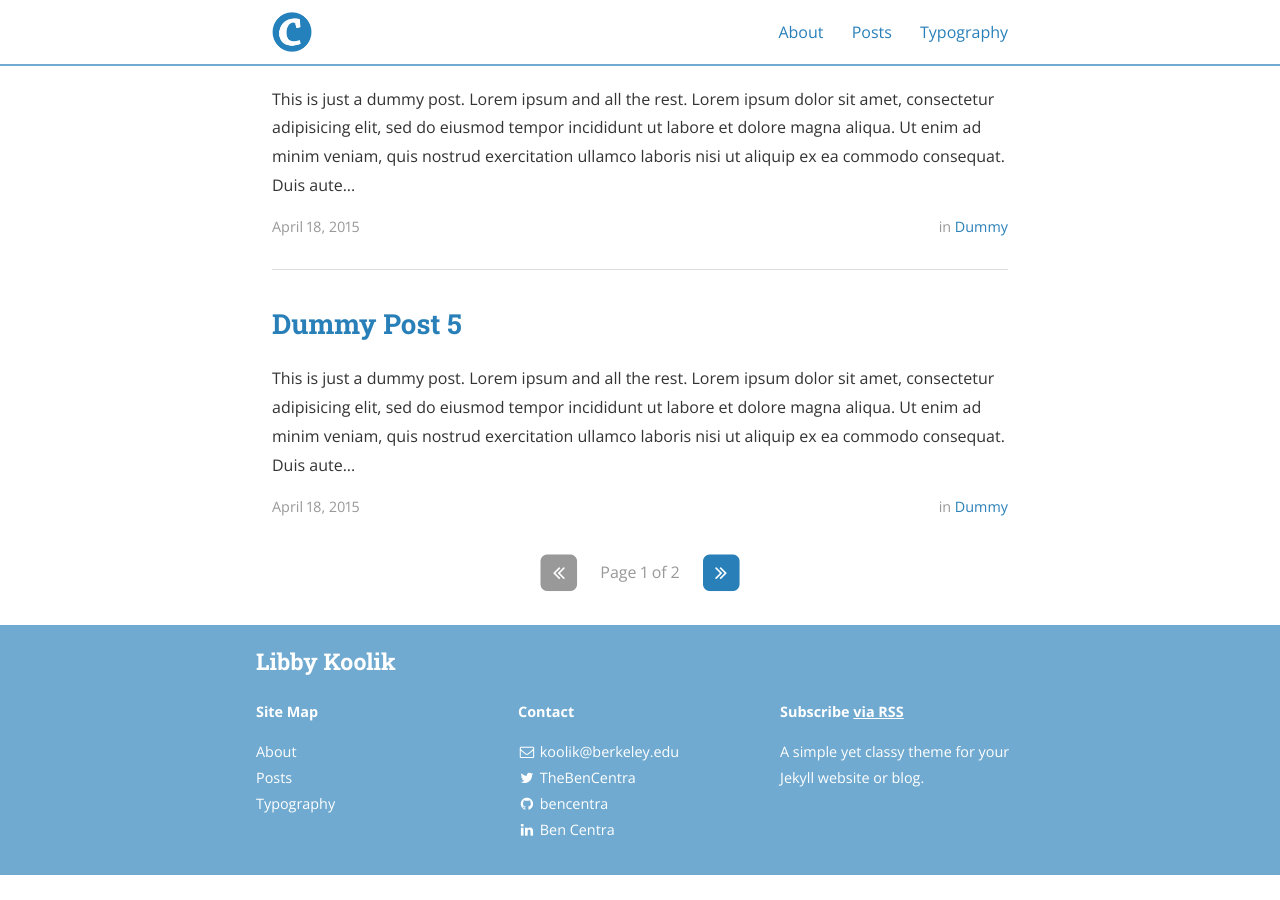
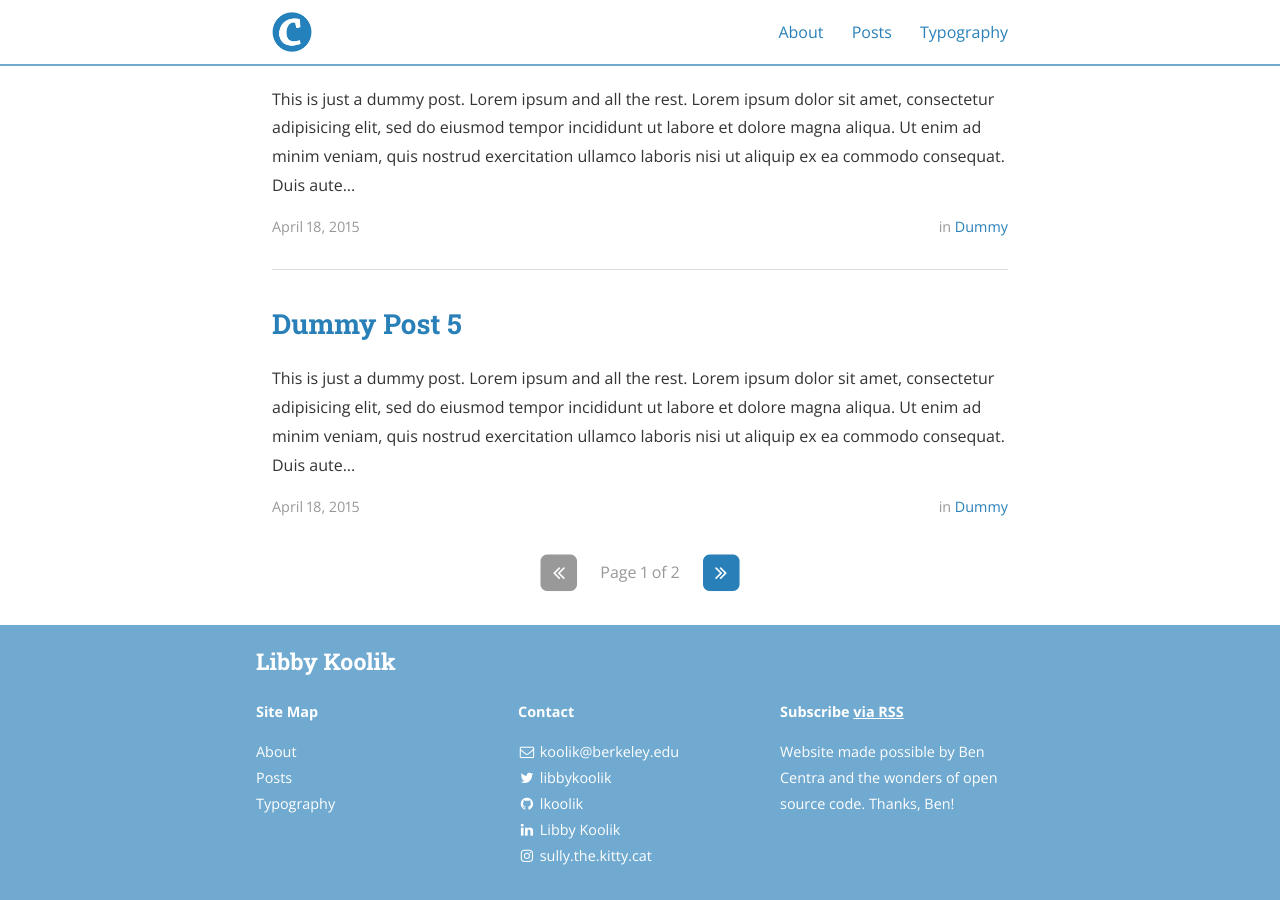
Before and after one commit to lkoolik/lkoolik.github.io, a Jekyll site: the page built from index.html, in a window 1280 px wide and 900 px high, scrolled down 1300 px. Built offline with Jekyll 4.4.1, drawn with Linux system fonts in a browser that asks for light colours; nearby versions of some CDN libraries; the list of posts is cut into pages by our own code; before the commit the page ends 2175 px from its top, so only the background shows below that.

Commit message:
Update _config.yml

```diff
--- a/_config.yml
+++ b/_config.yml
@@ -14,7 +14,7 @@ subtitle: "Graduate Student at UC Berkeley Studying Air Pollution Exposures"
 email: koolik@berkeley.edu
 name: Libby Koolik
 description: >
-  A simple yet classy theme for your Jekyll website or blog.
+  Website made possible by Ben Centra and the wonders of open source code. Thanks, Ben!
 # Base URL of site (i.e. /blog). It should always start with a slash,
 # and never end with a slash. Set it to a blank value if hosting at the
 # root of your server.
@@ -78,8 +78,8 @@ descriptions:
 social:
   - name: Twitter
     icon: twitter
-    username: TheBenCentra
-    url: https://twitter.com/TheBenCentra
+    username: libbykoolik
+    url: https://twitter.com/libbykoolik
     desc: Follow me on Twitter
     share: true
 
@@ -88,19 +88,19 @@ social:
     username: thebencentra
     url: ""
     desc: Friend me on Facebook
-    share: true
+    share: false
 
   - name: GitHub
     icon: github
-    username: bencentra
-    url: https://github.com/bencentra
+    username: lkoolik
+    url: https://github.com/lkoolik
     desc: Fork me on GitHub
     share: false
 
   - name: LinkedIn
     icon: linkedin
-    username: Ben Centra
-    url: https://www.linkedin.com/pub/ben-centra/47/769/60a
+    username: Libby Koolik
+    url: https://www.linkedin.com/in/libby-koolik
     desc: Connect with me on LinkedIn
     share: true
 
@@ -109,7 +109,7 @@ social:
     username: ""
     url: ""
     desc: Add me to your Circles
-    share: true
+    share: false
 
   - name: YouTube
     icon: youtube
@@ -120,17 +120,17 @@ social:
 
   - name: Instagram
     icon: instagram
-    username: ""
-    url: ""
-    desc: Follow me on Instagram
-    share: false
+    username: "sully.the.kitty.cat"
+    url: https://instagram.com/sully.the.kitty.cat
+    desc: Follow my cat Sully on Instagram
+    share: true
 
   - name: Pinterest
     icon: pinterest
     username: ""
     url: ""
     desc: Follow me on Pinterest
-    share: true
+    share: false
 
   - name: SoundCloud
     icon: soundcloud
@@ -179,7 +179,7 @@ social:
     username: ""
     url: ""
     desc: Share to Reddit
-    share: true
+    share: false
 
   - name: "Hacker News"
     icon: hacker-news
```
